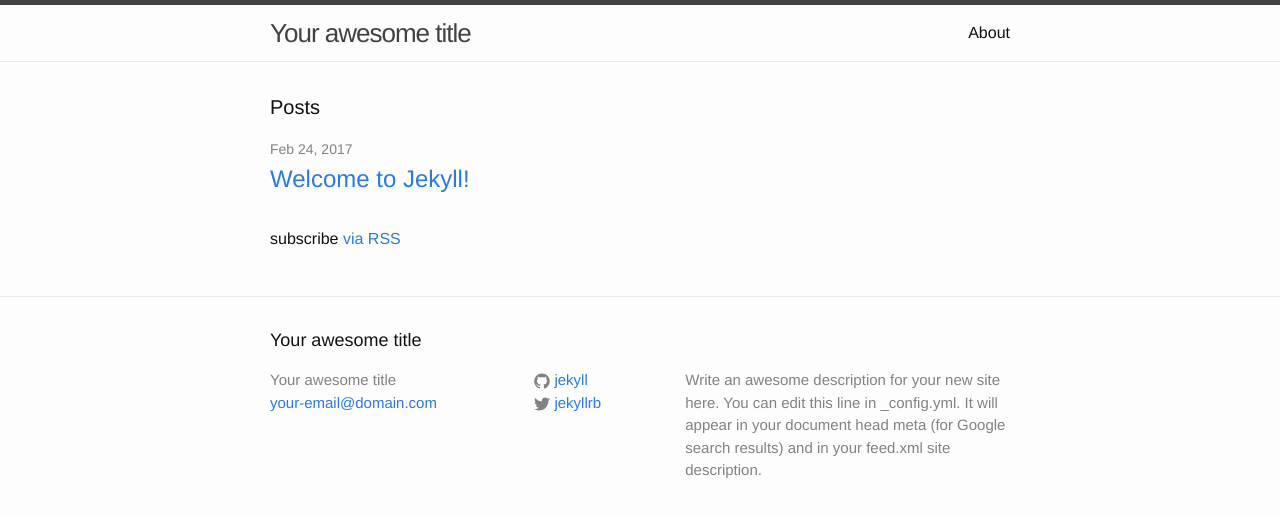
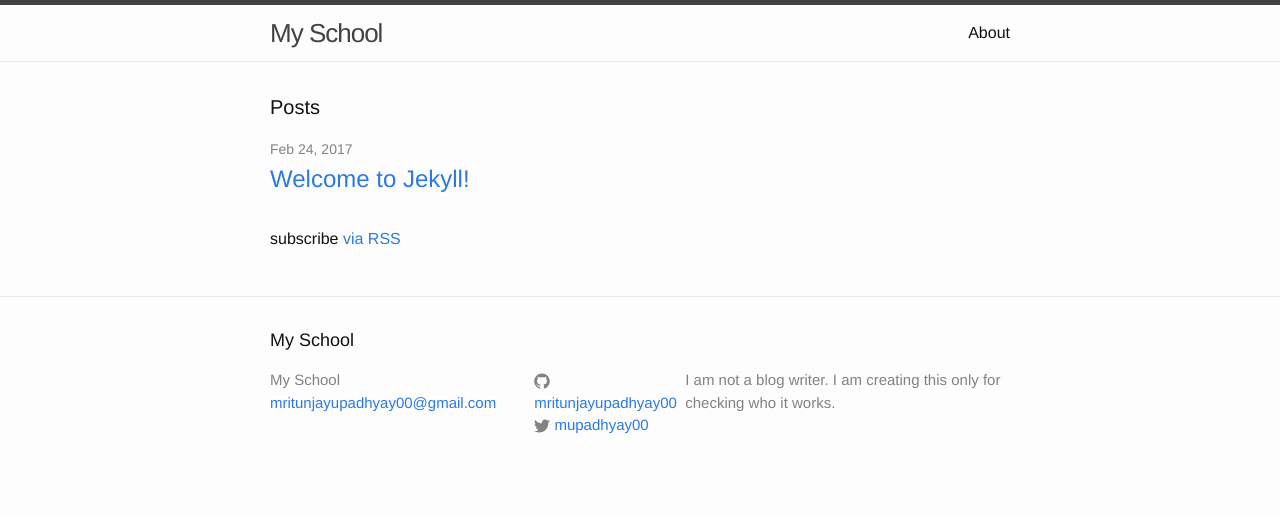
Before and after one commit to mritunjayupadhyay00/mritunjayupadhyay00.github.io, a Jekyll site: the page built from index.html, in a window 1280 px wide. Shown: the top 517 px of the page. Built offline with Jekyll 4.4.1, drawn with Linux system fonts in a browser that asks for light colours.

Commit message:
change name email

```diff
--- a/_config.yml
+++ b/_config.yml
@@ -6,16 +6,14 @@
 # 'jekyll serve'. If you change this file, please restart the server process.
 
 # Site settings
-title: Your awesome title
-email: your-email@domain.com
+title: My School
+email: mritunjayupadhyay00@gmail.com
 description: > # this means to ignore newlines until "baseurl:"
-  Write an awesome description for your new site here. You can edit this
-  line in _config.yml. It will appear in your document head meta (for
-  Google search results) and in your feed.xml site description.
+  I am not a blog writer. I am creating this only for checking who it works.
 baseurl: "" # the subpath of your site, e.g. /blog
 url: "http://yourdomain.com" # the base hostname & protocol for your site
-twitter_username: jekyllrb
-github_username:  jekyll
+twitter_username: mupadhyay00
+github_username:  mritunjayupadhyay00
 
 # Build settings
 markdown: kramdown
```
Also changed, not shown: 1 other file.
